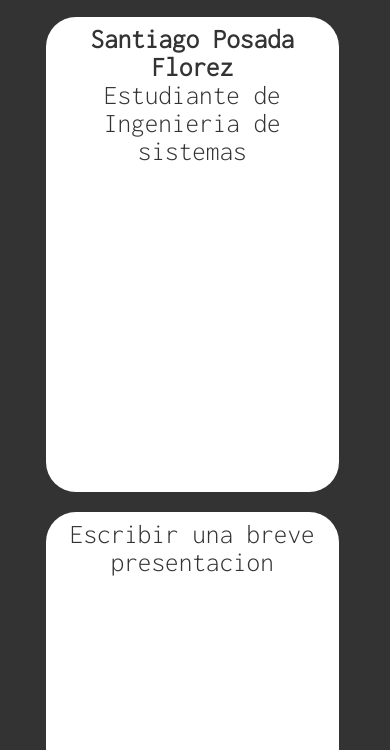
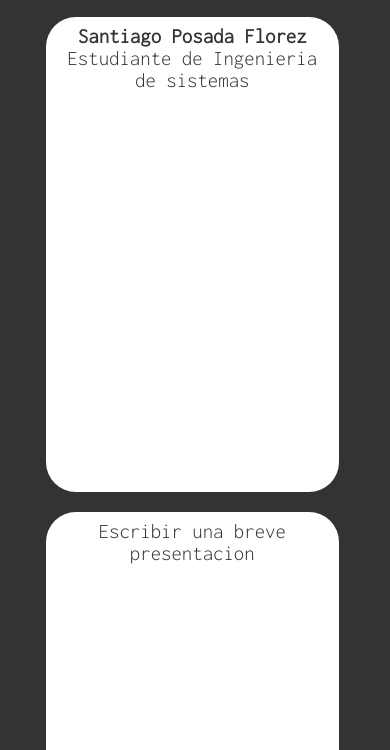
Before and after one commit to jsanti123/CV.github.io, a plain HTML site: page index.html in a window 390 px wide. Shown: the part 94-844 px from the top of the page. Drawn offline with Linux system fonts and the light colour scheme.

Commit message:
Update styles.css

```diff
--- a/styles.css
+++ b/styles.css
@@ -214,7 +214,7 @@ main {
     #Perfil h1, p {
         color: #333;
         font-family: 'Inconsolata', monospace;
-        font-size: 1.7rem;
+        font-size: 1.3rem;
         text-align: center;
     }
 
@@ -227,10 +227,10 @@ main {
         width: 75%;
     }
 
-    #PerfilDesciption {
+    #PerfilDescription p{
         color: #333;
         font-family: 'Inconsolata', monospace;
-        font-size: 1.7rem;
+        font-size: 1.3rem;
         text-align: center;
     }
 
```
